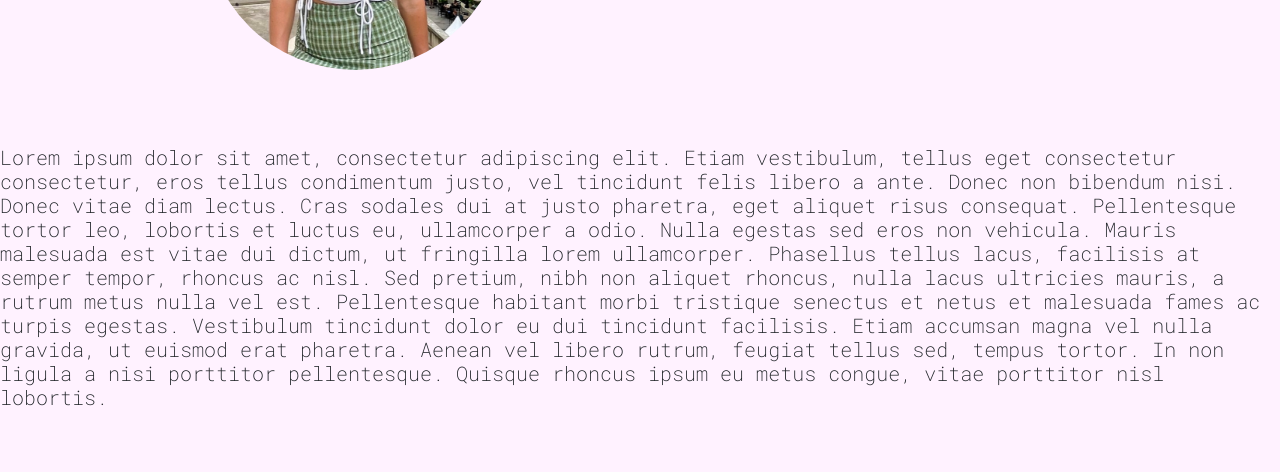
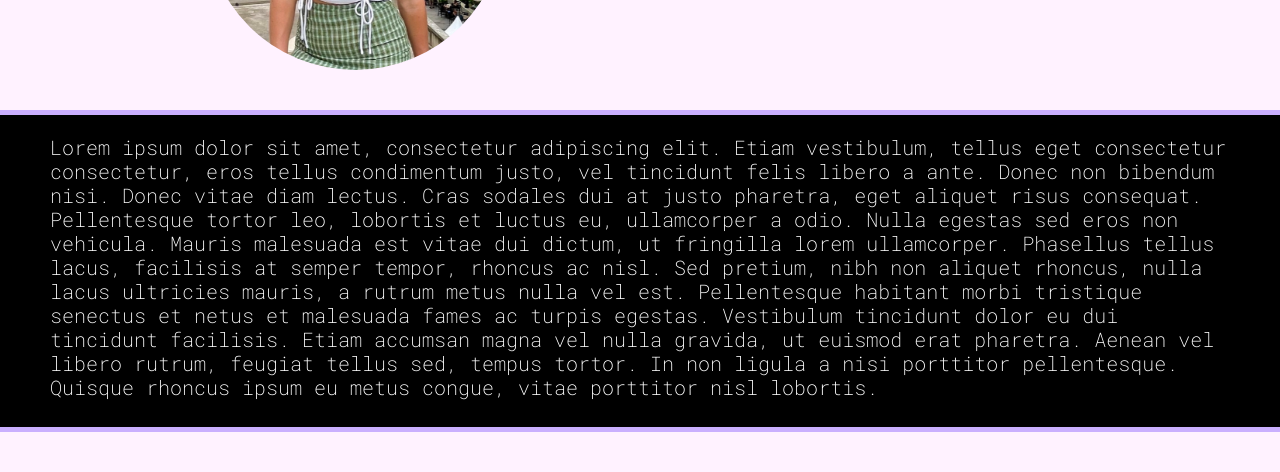
Before and after one commit to amiefoster/amie-foster-portfolio, a React (Create React App) app: page / in a window 1280 px wide. Shown: the part 480-952 px from the top of the page. Built offline with nearby package versions, Linux system fonts and the light colour scheme.

Commit message:
added home button to scroll to the top

```diff
--- a/src/App.css
+++ b/src/App.css
@@ -217,6 +217,26 @@
   right: 0;
 }
 
+.about-container{
+  margin-top: 40px;
+  padding: 20px 50px 20px 50px;
+  background-color: black;
+  color: white;
+  border-top: #caaffe solid 5px;
+  border-bottom: #caaffe solid 5px;
+
+}
+
+.home-button{
+  position: fixed;
+  bottom: 50px;
+  right: 25px;
+}
+
+.home-button:hover{
+  cursor: pointer;
+}
+
 @keyframes bounce {
   0%,
   20%,
--- a/src/components/About.js
+++ b/src/components/About.js
@@ -1,8 +1,8 @@
 function About() {
   return (
-    <div id="about" className="content">
-      <div>
-        <h5>
+    <div id="about" className="content about-container">
+      <div className="background-none">
+        <h5 className="background-none">
           Lorem ipsum dolor sit amet, consectetur adipiscing elit. Etiam
           vestibulum, tellus eget consectetur consectetur, eros tellus
           condimentum justo, vel tincidunt felis libero a ante. Donec non
--- a/src/components/App.js
+++ b/src/components/App.js
@@ -23,6 +23,7 @@ function App() {
         <Footer />
 
       </div>
+
     </div>
   );
 }
--- a/src/components/Navbar.js
+++ b/src/components/Navbar.js
@@ -1,8 +1,9 @@
+import up from '../images/up.png'
 import { Link } from 'react-scroll';
 
 function Navbar() {
     return (
-      <div className="row nav-bar">
+      <div id="nav" className="row nav-bar">
         <div className="col-sm-6 nav-left">
           <p className="nav-name">Amie Foster 👩🏼‍💻</p>
         </div>
@@ -19,6 +20,10 @@ function Navbar() {
         <Link className="nav-button" to="contact" spy={true} smooth={true} >
           Contact
         </Link>
+
+        <Link className="home-button background-none" to="nav" spy={true} smooth={true}>
+          <img src={up} className="background-none"/>
+        </Link>
         </div>
 
       </div>
```
Also changed, not shown: src/images/up.png (added).
